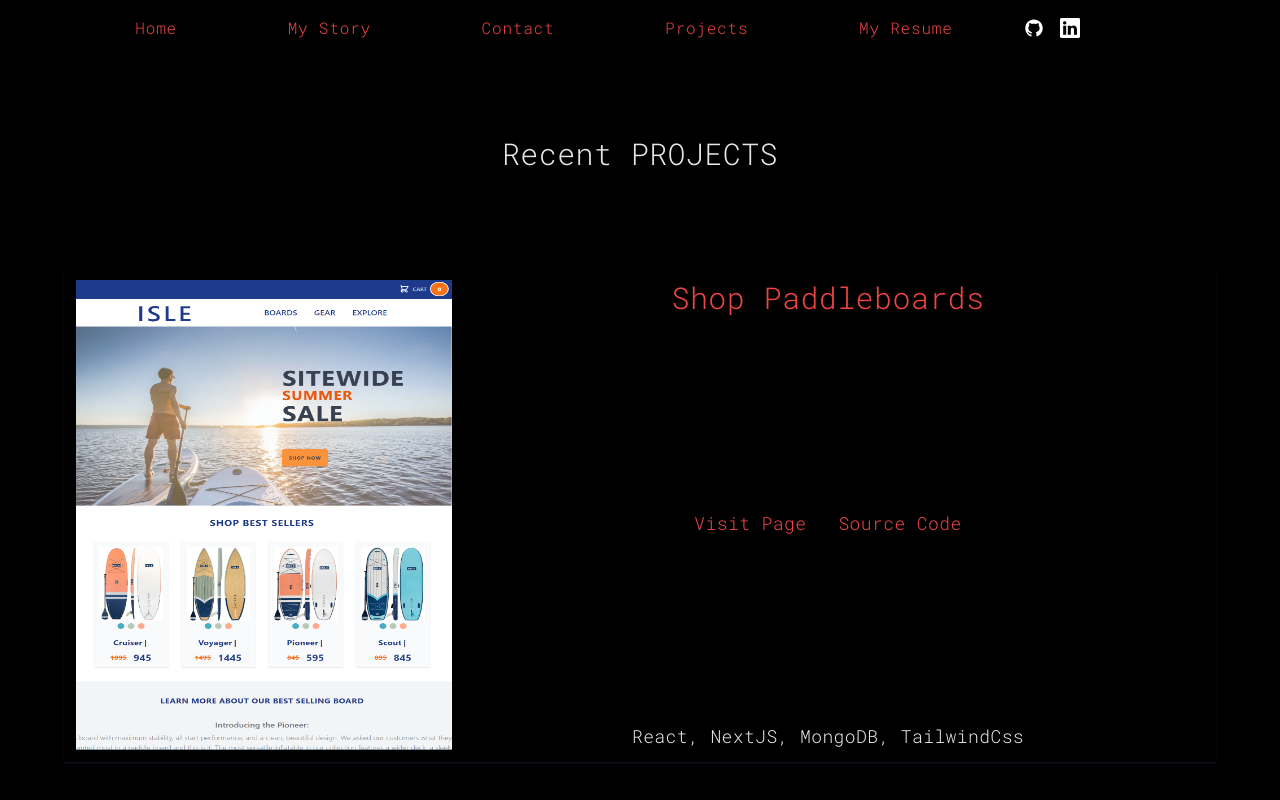
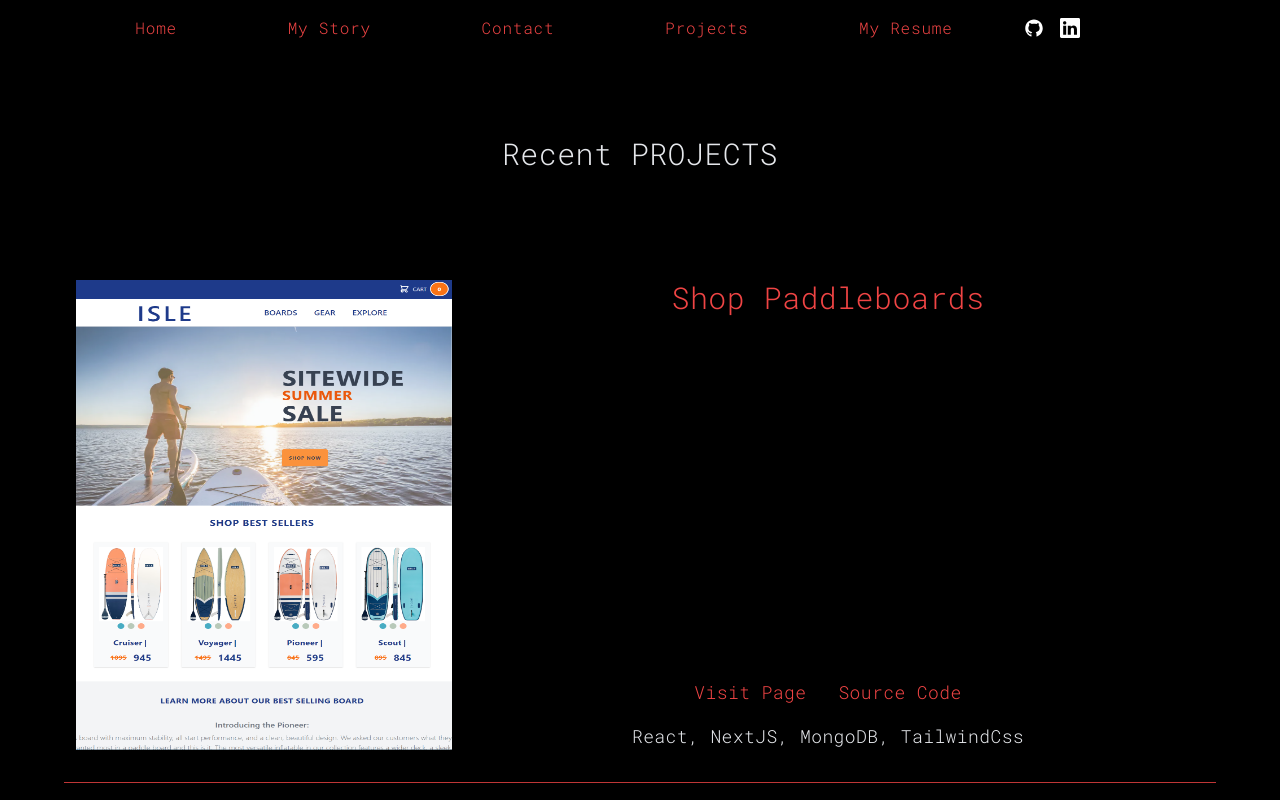
Before and after one commit to latz09/portfolio, a Next.js app: page /my_projects in a window 1280 px wide. Shown: the top 800 px of the page. Built offline with nearby package versions, Linux system fonts and the light colour scheme.

Commit message:
cursor pointer to reacent project

```diff
--- a/components/Projects/project-page/ProjectpageItem.js
+++ b/components/Projects/project-page/ProjectpageItem.js
@@ -1,4 +1,3 @@
-
 import Image from 'next/image';
 
 const ProjectPageItem = ({
@@ -9,10 +8,9 @@
 	pageLink,
 	codeLink,
 }) => {
-
 	return (
 		<>
-			<div className='grid grid-cols-3 p-3 shadow-sm shadow-gray-900'>
+			<div className='grid grid-cols-3 p-3 pb-8 border-b border-red-500 border-opacity-80'>
 				<a target='_blank' rel='noreferrer' href={pageLink}>
 					<Image
 						src={image}
@@ -27,7 +25,9 @@
 						{title}
 					</span>
 					<span className='text-xs sm:text-base'></span>
-					<div className='flex text-sm sm:text-lg justify-between md:justify-center md:space-x-8 text-red-500'>
+
+					<div className='text-xs sm:text-lg self-end text-center '>
+						<div className='flex text-sm sm:text-lg justify-between md:justify-center md:space-x-8 text-red-500 mb-4'>
 							<a target='_blank' rel='noreferrer' href={pageLink}>
 								Visit Page
 							</a>
@@ -36,9 +36,8 @@
 								Source Code
 							</a>
 						</div>
-					<span className='text-xs sm:text-lg self-end text-center '>
-						{tools}
-					</span>
+						<span> {tools}</span>
+					</div>
 				</div>
 			</div>
 		</>
--- a/pages/index.js
+++ b/pages/index.js
@@ -13,16 +13,16 @@
 				<title>Jordan Latz - web developer -</title>
 				<meta name='description' content='Find a great programmer here' />
 			</Head>
-			<div className='grid mt-24 min-h-screen content-center items-center'>
-				<div className='gap-8 grid md:grid-cols-3 items-center justify-items-center text-center '>
+			<div className='grid'>
+				<div className='gap-8 hscr grid md:grid-cols-3 py-48 items-center justify-items-center text-center '>
 					<div className='md:col-span-2'>
 						<Greeting />
 					</div>
-					<div className='justify-self-center mb-32 sm:mb-0'>
+					<div className='justify-self-center'>
 						<ProjectBtn />
 					</div>
 				</div>
-				<div className='mt-40 hidden md:block'>
+				<div className=' hidden md:block'>
 					<ProjectsContainer />
 				</div>
 			</div>
--- a/styles/globals.css
+++ b/styles/globals.css
@@ -49,7 +49,7 @@
 	}
 
 	.project-btn {
-		@apply text-gray-200  font-semibold  tracking-wide border-red-500 bg-red-700 px-3 py-4 hover:bg-opacity-70 text-xs sm:text-lg lg:text-xl;
+		@apply text-gray-200  font-semibold  tracking-wide border-red-500 bg-red-700 px-3 py-4 hover:bg-opacity-70 text-xs sm:text-lg cursor-pointer lg:text-xl;
 	}
 
 	.story-header {
```
Lines whose indentation alone changed are shown as unchanged.
